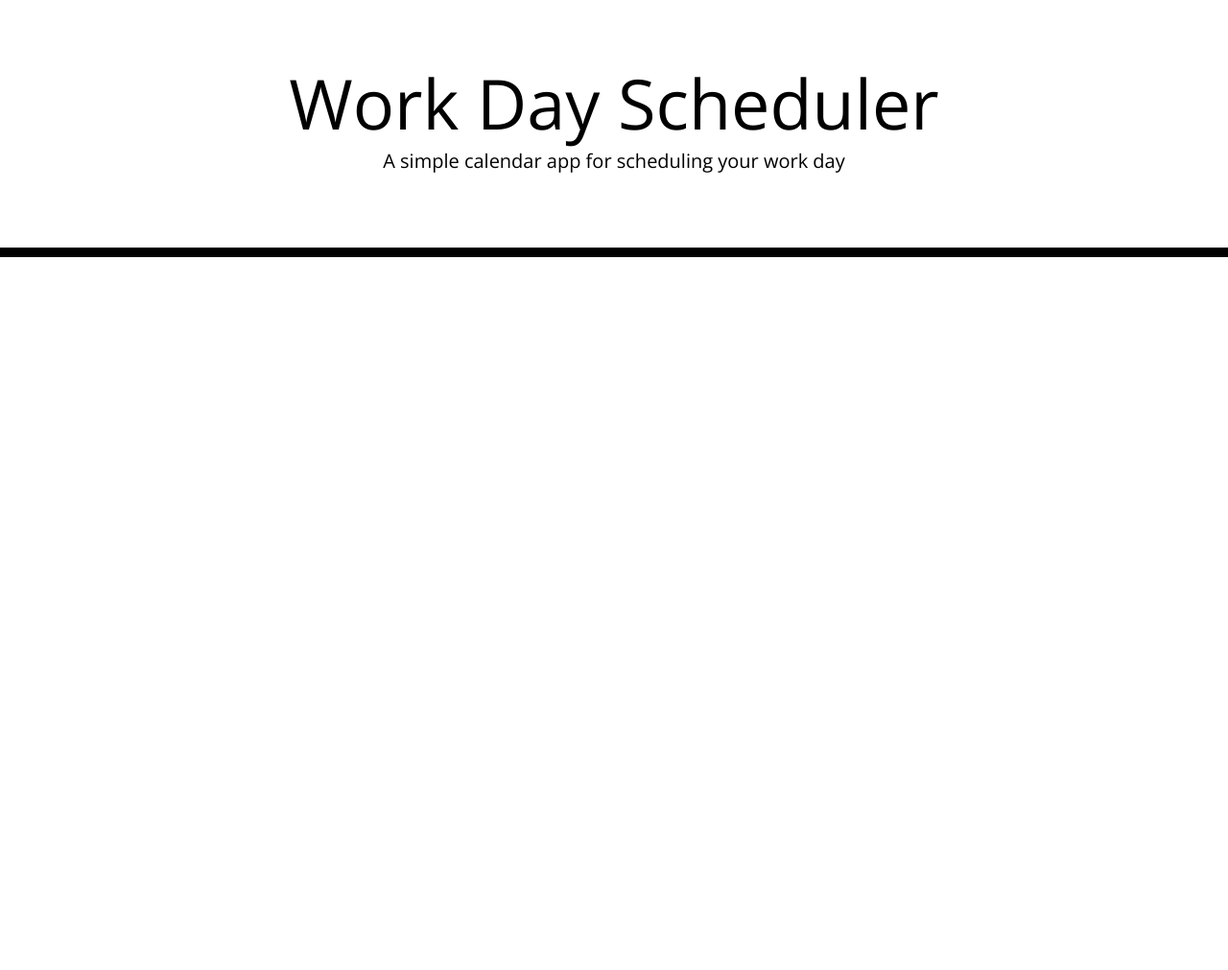
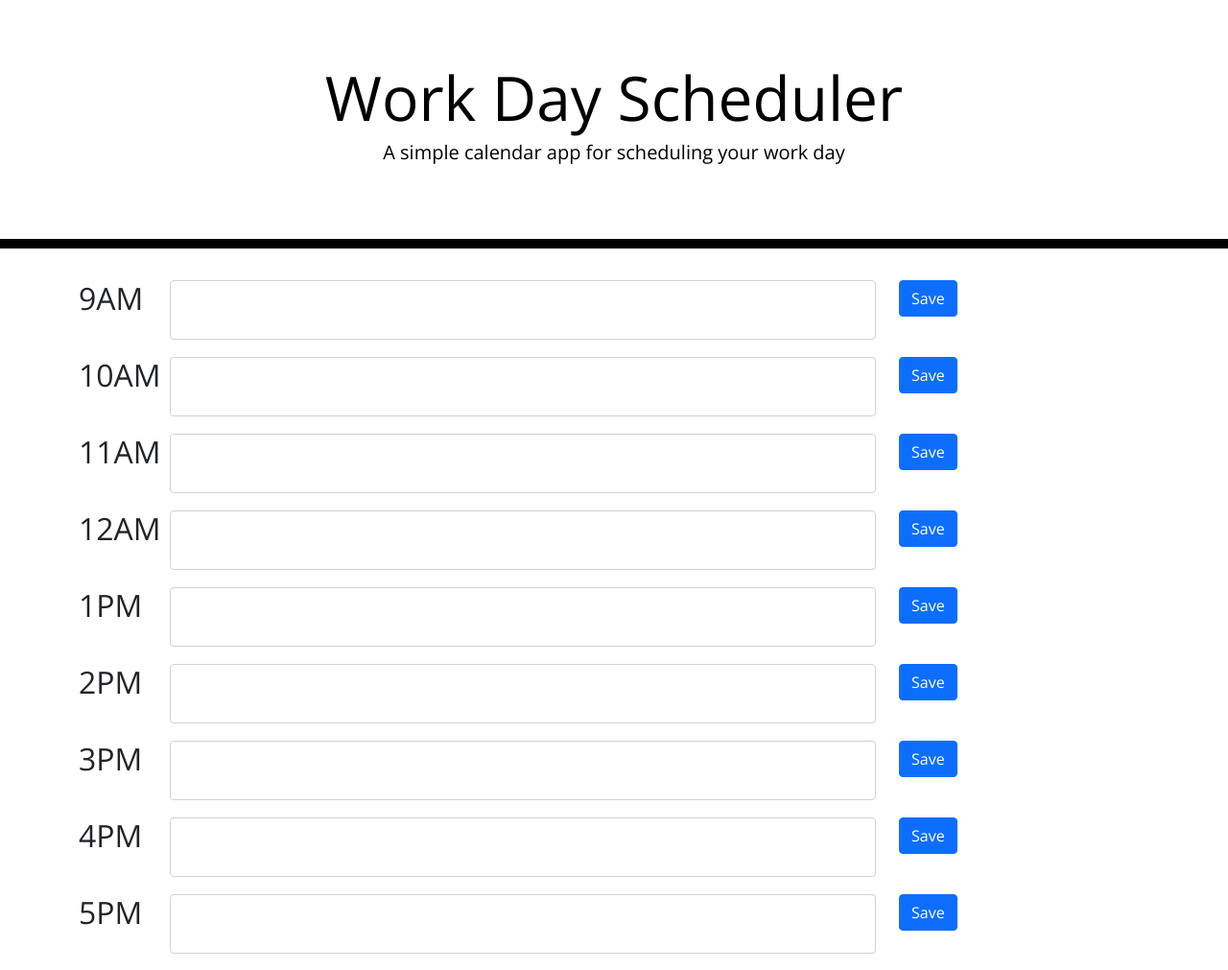
Before and after one commit to Jsieler/Work-Day-Scheduler, a plain HTML site: page index.html in a window 1280 px wide. Shown: the whole page at 96% size. Before the commit the page ends 800 px from the top, so only its background shows below. Drawn offline with nearby package versions, Linux system fonts and the light colour scheme.

Commit message:
created rows for each hour of the work day with a button

```diff
--- a/index.html
+++ b/index.html
@@ -9,6 +9,7 @@
     <link rel="stylesheet" href="https://use.fontawesome.com/releases/v5.8.1/css/all.css"
         integrity="sha384-50oBUHEmvpQ+1lW4y57PTFmhCaXp0ML5d60M1M7uH2+nqUivzIebhndOJK28anvf" crossorigin="anonymous" />
     <link href="https://fonts.googleapis.com/css?family=Open+Sans&display=swap" rel="stylesheet" />
+    <link href="https://cdn.jsdelivr.net/npm/bootstrap@5.1.0/dist/css/bootstrap.min.css" rel="stylesheet" integrity="sha384-KyZXEAg3QhqLMpG8r+8fhAXLRk2vvoC2f3B09zVXn8CA5QIVfZOJ3BCsw2P0p/We" crossorigin="anonymous">
     <link rel="stylesheet" href="style.css" />
     <title>Work Day Scheduler</title>
 </head>
@@ -20,7 +21,51 @@
         <p id="currentDay" class="lead"></p>
     </header>
     <div class="container">
-        <!-- Timeblocks go here -->
+        <div class="row" id="9AM">
+            <div class="col-1"><h2>9AM</h2></div>
+            <div class="col-8"><textarea class="form-control"></textarea></div>
+            <div class="col-3"><button type="button" class="btn btn-primary">Save</button></div>
+        </div>
+        <div class="row" id="10AM">
+            <div class="col-1"><h2>10AM</h2></div>
+            <div class="col-8"><textarea class="form-control"></textarea></div>
+            <div class="col-3"><button type="button" class="btn btn-primary">Save</button></div>
+        </div>
+        <div class="row" id="11AM">
+            <div class="col-1"><h2>11AM</h2></div>
+            <div class="col-8"><textarea class="form-control"></textarea></div>
+            <div class="col-3"><button type="button" class="btn btn-primary">Save</button></div>
+        </div>
+        <div class="row" id="12AM">
+            <div class="col-1"><h2>12AM</h2></div>
+            <div class="col-8"><textarea class="form-control"></textarea></div>
+            <div class="col-3"><button type="button" class="btn btn-primary">Save</button></div>
+        </div>
+        <div class="row" id="1PM">
+            <div class="col-1"><h2>1PM</h2></div>
+            <div class="col-8"><textarea class="form-control"></textarea></div>
+            <div class="col-3"><button type="button" class="btn btn-primary">Save</button></div>
+        </div>
+        <div class="row" id="2PM">
+            <div class="col-1"><h2>2PM</h2></div>
+            <div class="col-8"><textarea class="form-control"></textarea></div>
+            <div class="col-3"><button type="button" class="btn btn-primary">Save</button></div>
+        </div>
+        <div class="row" id="3PM">
+            <div class="col-1"><h2>3PM</h2></div>
+            <div class="col-8"><textarea class="form-control"></textarea></div>
+            <div class="col-3"><button type="button" class="btn btn-primary">Save</button></div>
+        </div>
+        <div class="row" id="4PM">
+            <div class="col-1"><h2>4PM</h2></div>
+            <div class="col-8"><textarea class="form-control"></textarea></div>
+            <div class="col-3"><button type="button" class="btn btn-primary">Save</button></div>
+        </div>
+        <div class="row" id="5PM">
+            <div class="col-1"><h2>5PM</h2></div>
+            <div class="col-8"><textarea class="form-control"></textarea></div>
+            <div class="col-3"><button type="button" class="btn btn-primary">Save</button></div>
+        </div>
     </div>
 
     <script src="https://code.jquery.com/jquery-3.4.1.min.js"></script>
```
